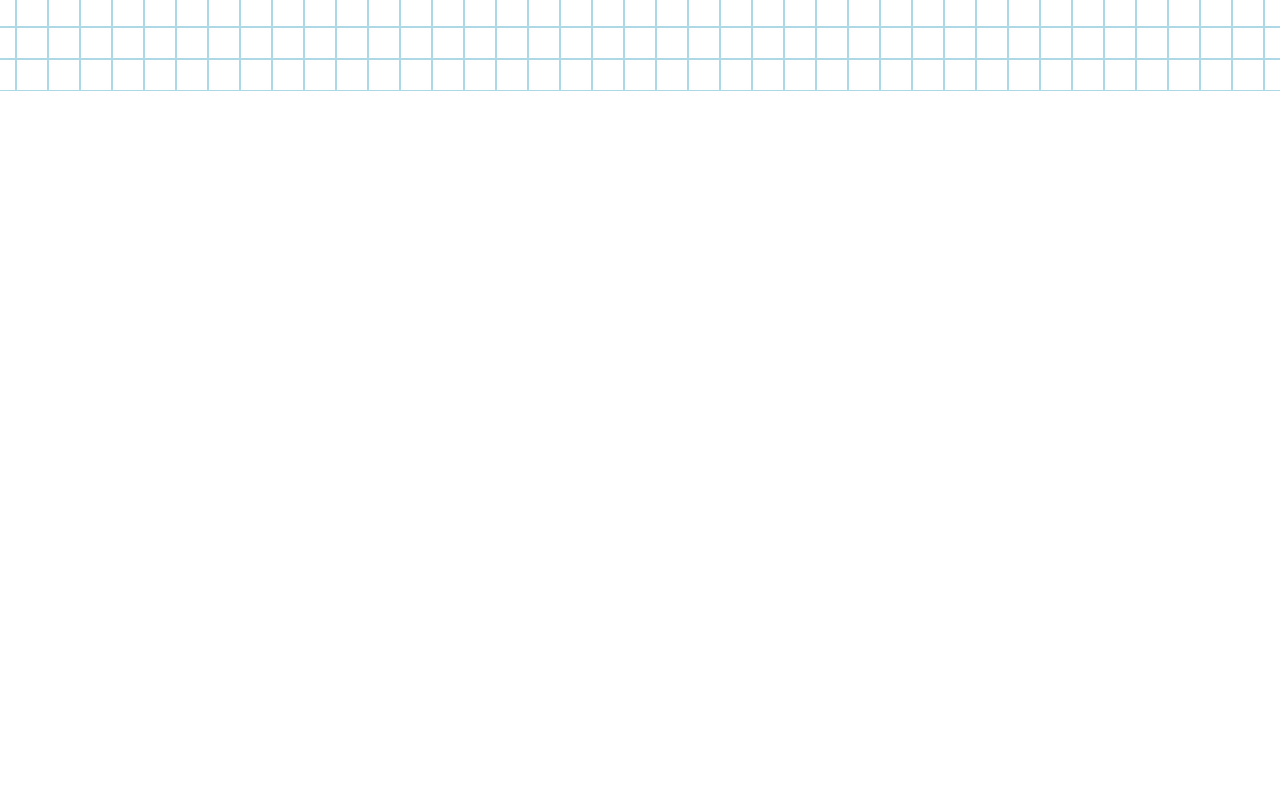
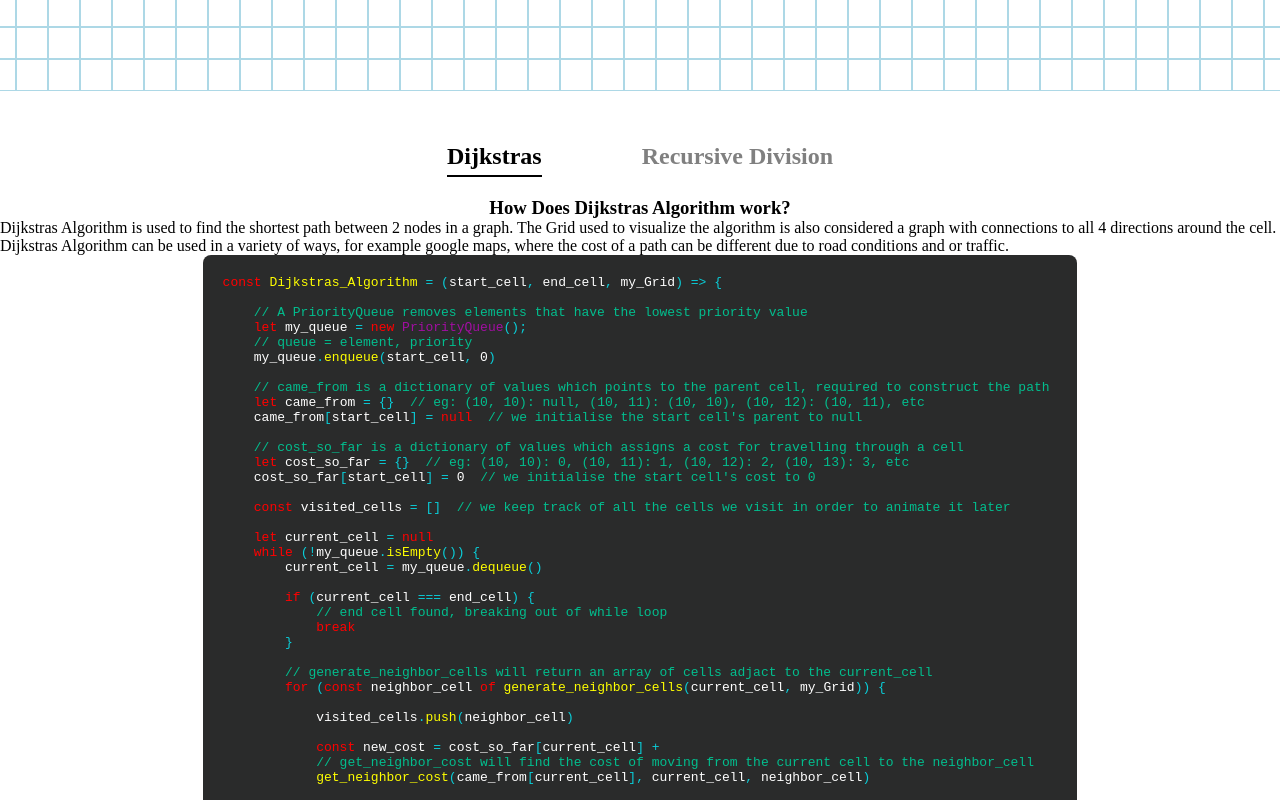
Before and after one commit to athulgeorge37/Path_Finding_Visualizer, a React (Create React App) app: page / in a window 1280 px wide. Shown: the part 1060-1860 px from the top of the page. Before the commit the page ends 1183 px from the top, so only its background shows below. Built offline with nearby package versions, Linux system fonts and the light colour scheme.

Commit message:
adds code snippents to page

```diff
--- a/package.json
+++ b/package.json
@@ -6,6 +6,8 @@
     "@testing-library/jest-dom": "^5.16.4",
     "@testing-library/react": "^13.2.0",
     "@testing-library/user-event": "^13.5.0",
+    "babel-plugin-prismjs": "^2.1.0",
+    "prismjs": "^1.28.0",
     "react": "^18.1.0",
     "react-dom": "^18.1.0",
     "react-scripts": "5.0.1",
--- a/src/App.css
+++ b/src/App.css
@@ -234,3 +234,26 @@ input[type='range']::-webkit-slider-thumb:hover {
     flex-direction: column;
     align-items: center;
 }
+
+
+.page_selection {
+    display: flex;
+    justify-content: center;
+    /* border-bottom: 2px solid black; */
+}
+
+.page_selection .page {
+    margin: 20px 50px;
+    color: gray;
+}
+
+.page_selection .active {
+    color: black;
+    padding-bottom: 5px;
+    border-bottom: 2px solid black;
+}
+
+.page_selection .page:hover {
+    color: black;
+    cursor: pointer;
+}
--- a/src/App.js
+++ b/src/App.js
@@ -1,6 +1,9 @@
 import './App.css';
 import { useState } from "react";
 import Grid from "./Grid";
+import Dijkstras_Info_Page from './Dijkstras_Info_Page';
+import Recursive_Division_info_page from './Recursive_Division_info_page';
+
 
 const DELAY_ANIMATION = 5   // was 10
 const DEFAULT_WEIGHTED_VALUE = 25
@@ -25,6 +28,12 @@ function App() {
 
 	const [animation_speed, set_animation_speed] = useState(DELAY_ANIMATION)
 	const [cell_weight, set_cell_weight] = useState(DEFAULT_WEIGHTED_VALUE)
+
+	const [pages, set_page] = useState({
+		active_page: "search",
+		available_pages: ["search", "maze"]
+	});
+
 
 
 	const toggle_active_cell_type = (index) => {
@@ -72,7 +81,6 @@ function App() {
 			return current_maze + " maze_algos"
 		}
 	}
-
 
 	const increment_animation_speed = (new_speed) => {
         if (new_speed < 0 || new_speed > 50) {
@@ -135,6 +143,35 @@ function App() {
 		}
 	}
 
+	const toggle_active_page = (index) => {
+		set_page({ ...pages, active_page: pages.available_pages[index] });
+	}
+
+	const toggle_active_page_style = (index) => {
+		const current_page = pages.available_pages[index]
+
+		if (current_page === pages.active_page) {
+			return current_page + " page active"
+		} else {
+			return current_page + " page"
+		}
+	}
+
+	const render_appropriate_page = () => {
+		if (pages.active_page === "search") {
+			const check_search_algo = search_algorithms.current_algorithm
+			if (check_search_algo === "Dijkstras") {
+				return <Dijkstras_Info_Page/>
+			}
+		} else {
+			const check_maze_algo = maze_algorithms.current_maze
+			if (check_maze_algo === "Recursive Division") {
+				return <Recursive_Division_info_page/>
+			}
+		}
+	}
+
+
 	return (
 		<div className="App">
 			<h1>Path Finding Visualizer</h1>
@@ -152,7 +189,7 @@ function App() {
 								style={ {backgroundColor: my_new_color} }
 
 							>{cell_weight}
-							<span className="cell_info">{cell}</span></div>
+							<span className="cell_info">WEIGHT</span></div>
 						)
 					}
 
@@ -263,6 +300,28 @@ function App() {
 				current_algorithm={search_algorithms.current_algorithm}
 				current_maze={maze_algorithms.current_maze}
 			/>
+
+
+			<div className="page_selection">
+				{pages.available_pages.map((my_page, index) => {
+					return (
+						<h2
+						key={index}
+						className={toggle_active_page_style(index)}
+						onClick={() => toggle_active_page(index)}
+						>{my_page === "search" ? search_algorithms.current_algorithm : maze_algorithms.current_maze}</h2>
+					)
+				})}
+			</div>
+
+
+			<div className="render_page">
+				{render_appropriate_page()}
+			</div>
+
+
+
+
 		</div>
 	);
 }
--- /dev/null
+++ b/src/Dijkstras_Info_Page.css
@@ -0,0 +1,5 @@
+.Dijkstras_info_page {
+    display: flex;
+    flex-direction: column;
+    align-items: center;
+}
--- /dev/null
+++ b/src/Dijkstras_Info_Page.js
@@ -0,0 +1,77 @@
+import React from 'react'
+import "./Dijkstras_Info_Page.css"
+import Code from './code';
+
+const JSCode = `const Dijkstras_Algorithm = (start_cell, end_cell, my_Grid) => {
+
+    // A PriorityQueue removes elements that have the lowest priority value
+    let my_queue = new PriorityQueue();
+    // queue = element, priority
+    my_queue.enqueue(start_cell, 0)
+
+    // came_from is a dictionary of values which points to the parent cell, required to construct the path
+    let came_from = {}  // eg: (10, 10): null, (10, 11): (10, 10), (10, 12): (10, 11), etc
+    came_from[start_cell] = null  // we initialise the start cell's parent to null
+
+    // cost_so_far is a dictionary of values which assigns a cost for travelling through a cell
+    let cost_so_far = {}  // eg: (10, 10): 0, (10, 11): 1, (10, 12): 2, (10, 13): 3, etc
+    cost_so_far[start_cell] = 0  // we initialise the start cell's cost to 0
+
+    const visited_cells = []  // we keep track of all the cells we visit in order to animate it later
+
+    let current_cell = null
+    while (!my_queue.isEmpty()) {
+        current_cell = my_queue.dequeue()
+
+        if (current_cell === end_cell) {
+            // end cell found, breaking out of while loop
+            break
+        }
+
+        // generate_neighbor_cells will return an array of cells adjact to the current_cell
+        for (const neighbor_cell of generate_neighbor_cells(current_cell, my_Grid)) {
+
+            visited_cells.push(neighbor_cell)
+
+            const new_cost = cost_so_far[current_cell] +
+            // get_neighbor_cost will find the cost of moving from the current cell to the neighbor_cell
+            get_neighbor_cost(came_from[current_cell], current_cell, neighbor_cell)
+
+            // only adding the neighbor_cell to the dictionary if its not in the dictionary or
+            // the cost is smaller than the exisiting cost for the neighbor_cell
+            if (!(neighbor_cell in cost_so_far) || new_cost < cost_so_far[neighbor_cell]) {
+                cost_so_far[neighbor_cell] = new_cost  // adding the new cost to the cost_so_far dictionary
+
+                const priority = new_cost
+                // adding the neighbor_cell to the queue with the new priorty value
+                my_queue.enqueue(neighbor_cell, priority)
+
+                // we know know that the neighbor_cell came from the current_cell
+                came_from[neighbor_cell] = current_cell
+            }
+        }
+    }
+
+    // returns a path from end_cell to the start_cell
+    const my_cell_path = construct_path(current_cell, came_from)
+
+    // returning the visited cells and the reversed cell_path for animation
+    return [visited_cells, my_cell_path.reverse()]
+}
+  `;
+
+function Dijkstras_Info_Page() {
+  return (
+    <div className="Dijkstras_info_page">
+        <h3>How Does Dijkstras Algorithm work?</h3>
+        <p>Dijkstras Algorithm is used to find the shortest path between 2 nodes in a graph.
+           The Grid used to visualize the algorithm is also considered a graph with connections to all 4 directions around the cell.
+           Dijkstras Algorithm can be used in a variety of ways, for example google maps, where the cost of a path can be different due to road conditions and or traffic.
+
+        </p>
+        <Code code={JSCode} language="javascript" />
+    </div>
+  )
+}
+
+export default Dijkstras_Info_Page
--- /dev/null
+++ b/src/Recursive_Division_info_page.js
@@ -0,0 +1,9 @@
+import React from 'react'
+
+function Recursive_Division_info_page() {
+  return (
+    <div>Recursive_Division_info_page</div>
+  )
+}
+
+export default Recursive_Division_info_page
--- /dev/null
+++ b/src/code.css
@@ -0,0 +1,39 @@
+.Code {
+    background-color: #2a2b2b;
+    padding: 20px;
+    border-radius: 0.5em;
+    margin-bottom: 100px;
+}
+
+code {
+    color: white;
+}
+
+.comment {
+    color: #02be8e;
+}
+
+.keyword {
+    color: red;
+
+}
+
+.class-name {
+    color: rgb(162, 14, 162);
+}
+
+.function {
+    color: yellow;
+}
+
+.operator {
+    color: #0aced9;
+}
+
+.punctuation {
+    color: #0aced9;
+}
+
+.string {
+    color: #02be8e;
+}
--- /dev/null
+++ b/src/code.js
@@ -0,0 +1,18 @@
+import React, { useEffect } from "react";
+import Prism from "prismjs";
+import "./code.css"
+
+export default function Code({ code, language }) {
+
+  useEffect(() => {
+    Prism.highlightAll();
+  }, []);
+
+  return (
+    <div className="Code">
+      <pre>
+        <code className={`language-${language}`}>{code}</code>
+      </pre>
+    </div>
+  );
+}
```
Also changed, not shown: 1 other file (tests, documents, lock files or other folders).
